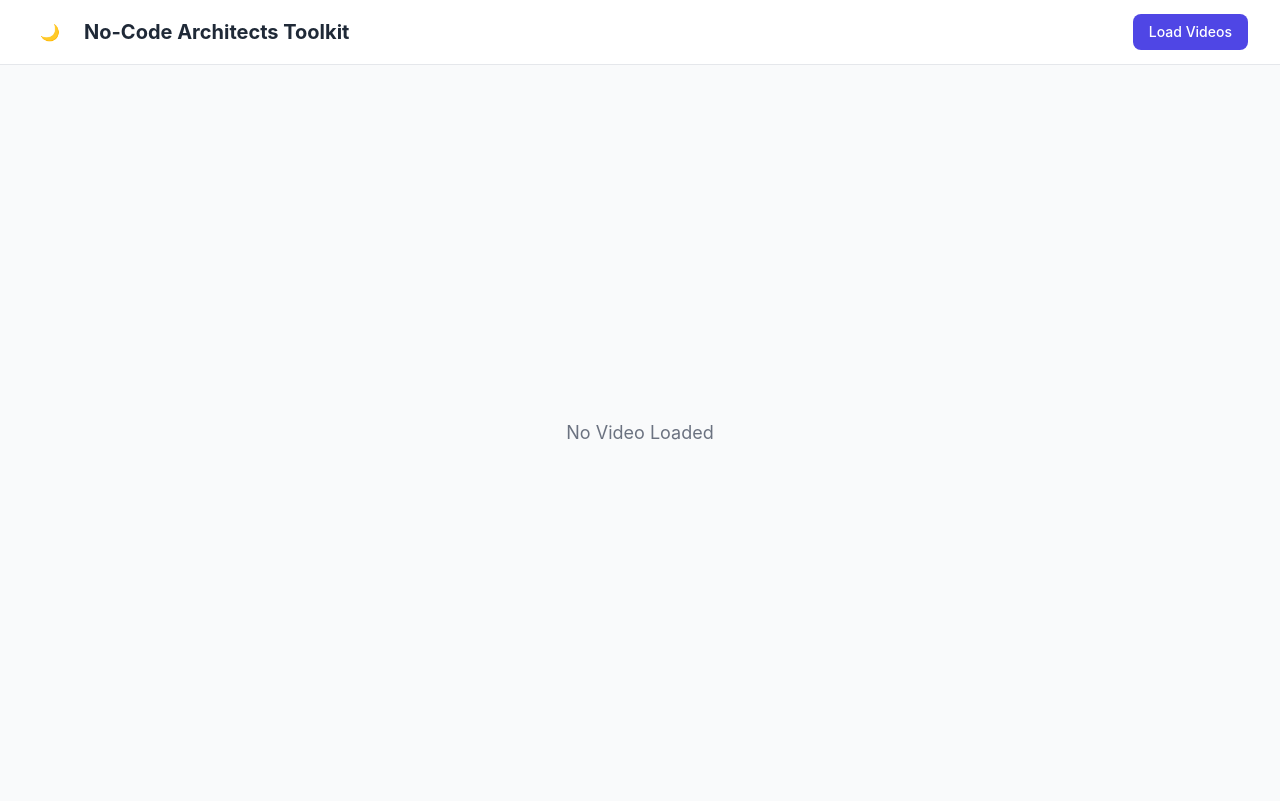
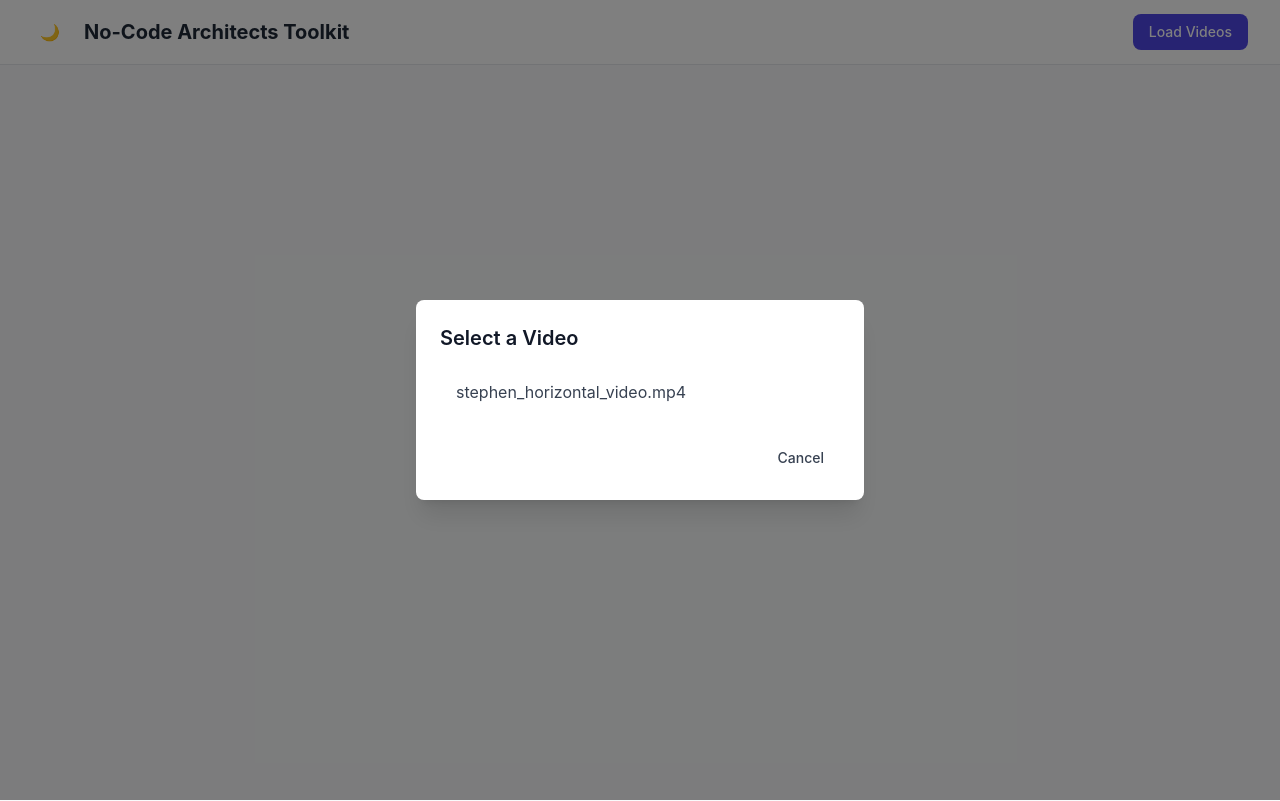
Before and after one commit to stephengpope/no-code-architects-toolkit, a React (Vite) app in the folder ui/: page / in a window 1280 px wide. Both pictures are taken after a click on the button "Load Videos". Built offline with nearby package versions, Linux system fonts and the light colour scheme; no server answers.

Commit message:
feat: load hardcoded video

```diff
--- a/ui/src/App.tsx
+++ b/ui/src/App.tsx
@@ -1,7 +1,20 @@
 import { useState, useEffect } from "react";
+
+// Available videos list
+const AVAILABLE_VIDEOS = [
+  {
+    name: "stephen_horizontal_video.mp4",
+    url: import.meta.env.VITE_EXAMPLE_HARDCODED_VIDEO_URL,
+  },
+];
 
 function App() {
   const [isDarkMode, setIsDarkMode] = useState(false);
+  const [isDialogOpen, setIsDialogOpen] = useState(false);
+  const [selectedVideo, setSelectedVideo] = useState<{
+    name: string;
+    url: string;
+  } | null>(null);
 
   useEffect(() => {
     // Check if user has a dark mode preference
@@ -19,8 +32,12 @@ function App() {
   };
 
   const handleLoadVideos = () => {
-    // TODO: Implement video loading functionality
-    console.log("Loading videos...");
+    setIsDialogOpen(true);
+  };
+
+  const handleVideoSelect = (video: { name: string; url: string }) => {
+    setSelectedVideo(video);
+    setIsDialogOpen(false);
   };
 
   return (
@@ -57,11 +74,55 @@ function App() {
       {/* Main Content */}
       <main className="max-w-7xl mx-auto px-4 sm:px-6 lg:px-8 py-8">
         <div className="flex items-center justify-center h-[calc(100vh-8rem)]">
-          <p className="text-gray-500 dark:text-gray-400 text-lg">
-            No Video Loaded
-          </p>
+          {selectedVideo ? (
+            <div className="w-full max-w-4xl">
+              <video
+                src={selectedVideo.url}
+                controls
+                className="w-full rounded-lg shadow-lg"
+              >
+                Your browser does not support the video tag.
+              </video>
+            </div>
+          ) : (
+            <p className="text-gray-500 dark:text-gray-400 text-lg">
+              No Video Loaded
+            </p>
+          )}
         </div>
       </main>
+
+      {/* Video Selection Dialog */}
+      {isDialogOpen && (
+        <div className="fixed inset-0 bg-black bg-opacity-50 flex items-center justify-center p-4">
+          <div className="bg-white dark:bg-gray-800 rounded-lg shadow-xl max-w-md w-full">
+            <div className="p-6">
+              <h2 className="text-xl font-semibold mb-4 text-gray-900 dark:text-white">
+                Select a Video
+              </h2>
+              <div className="space-y-2">
+                {AVAILABLE_VIDEOS.map((video) => (
+                  <button
+                    key={video.name}
+                    onClick={() => handleVideoSelect(video)}
+                    className="w-full text-left px-4 py-3 rounded-lg hover:bg-gray-100 dark:hover:bg-gray-700 text-gray-700 dark:text-gray-300 transition-colors duration-200"
+                  >
+                    {video.name}
+                  </button>
+                ))}
+              </div>
+              <div className="mt-6 flex justify-end">
+                <button
+                  onClick={() => setIsDialogOpen(false)}
+                  className="px-4 py-2 text-sm font-medium text-gray-700 dark:text-gray-300 hover:bg-gray-100 dark:hover:bg-gray-700 rounded-lg transition-colors duration-200"
+                >
+                  Cancel
+                </button>
+              </div>
+            </div>
+          </div>
+        </div>
+      )}
     </div>
   );
 }
```
Also changed, not shown: 2 other files (tests, documents, lock files or other folders).
